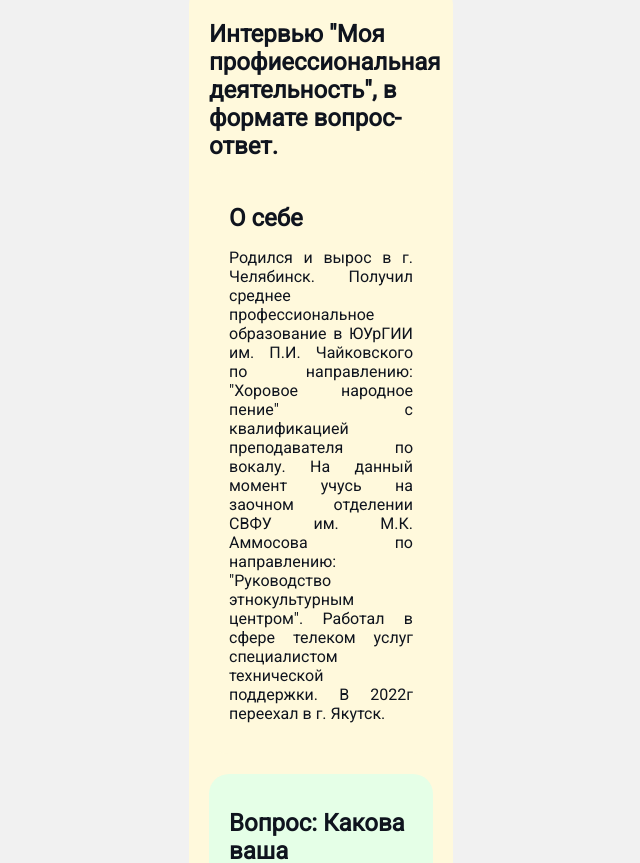
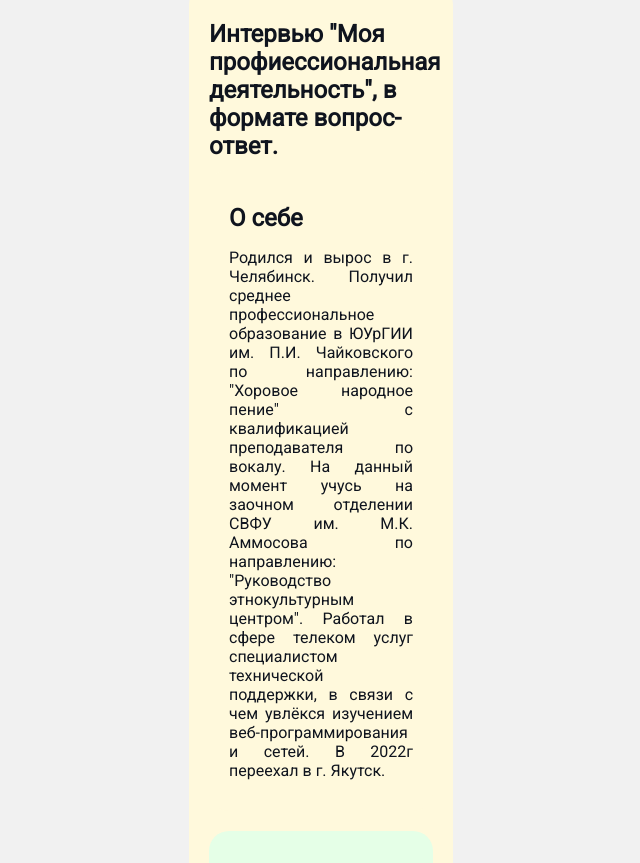
Before and after one commit to PaulKhard/CV, a plain HTML site: page index.html in a window 1280 px wide. Shown: the part 842-1705 px from the top of the page, without its empty margins (319-959 px from the left). Drawn offline with Linux system fonts and the light colour scheme.

Commit message:
Update index.html

```diff
--- a/index.html
+++ b/index.html
@@ -23,7 +23,7 @@
 
             <div class="card bg-yellow">
                 <h2>О себе</h2>
-                <p align="justify">Родился и вырос в г. Челябинск. Получил среднее профессиональное образование в ЮУрГИИ им. П.И. Чайковского по направлению: "Хоровое народное пение" с квалификацией преподавателя по вокалу. На данный момент учусь на заочном отделении СВФУ им. М.К. Аммосова по направлению: "Руководство этнокультурным центром". Работал в сфере телеком услуг специалистом технической поддержки. В 2022г переехал в г. Якутск.</p>
+                <p align="justify">Родился и вырос в г. Челябинск. Получил среднее профессиональное образование в ЮУрГИИ им. П.И. Чайковского по направлению: "Хоровое народное пение" с квалификацией преподавателя по вокалу. На данный момент учусь на заочном отделении СВФУ им. М.К. Аммосова по направлению: "Руководство этнокультурным центром". Работал в сфере телеком услуг специалистом технической поддержки, в связи с чем увлёкся изучением веб-программирования и сетей. В 2022г переехал в г. Якутск.</p>
             </div>
 
             <div class="card bg-green">
```
